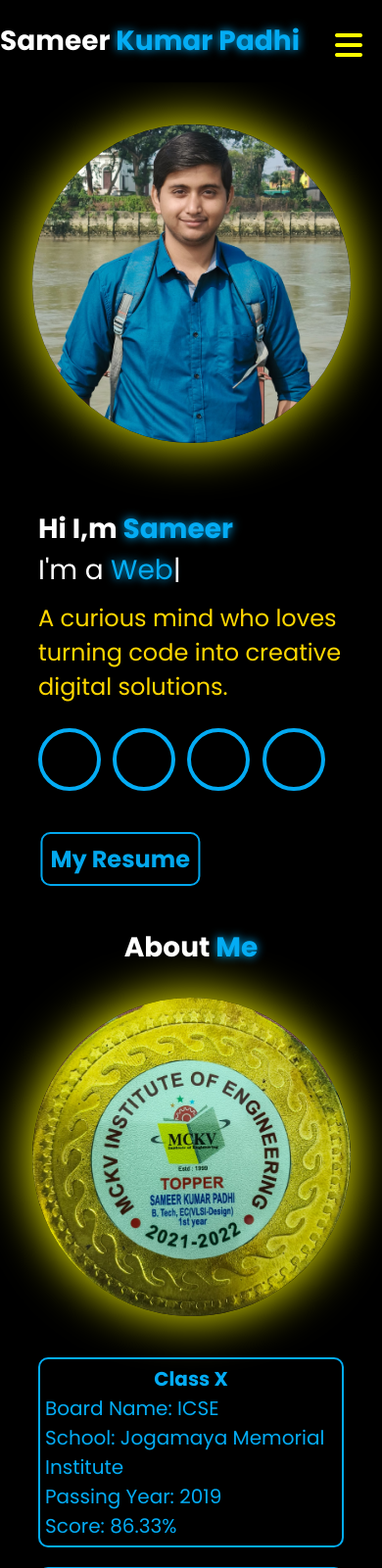
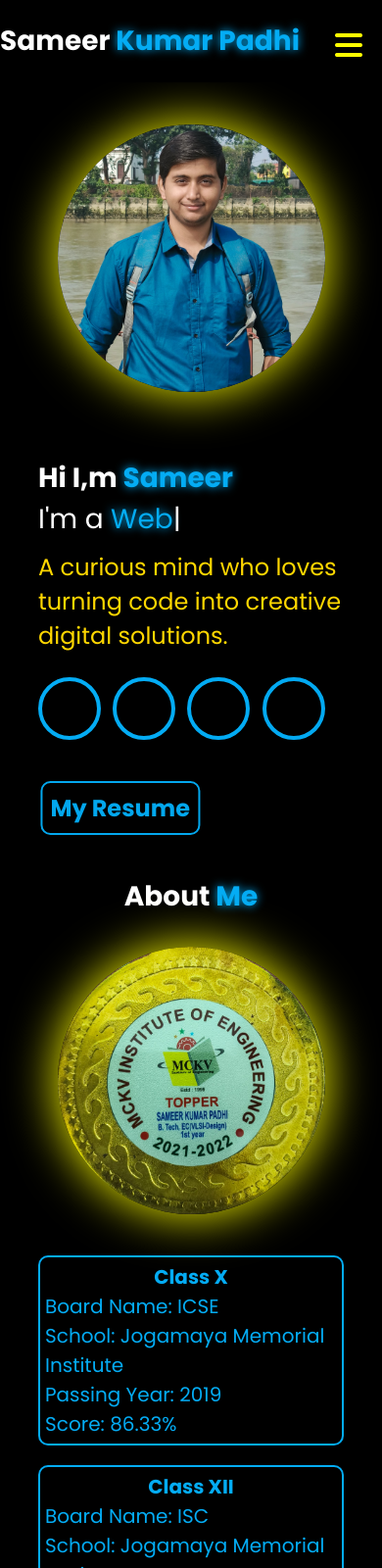
Before and after one commit to skp111/PortFolio-Website, a plain HTML site: page index.html in a window 390 px wide. Shown: the top 1600 px of the page at 98% size. Drawn offline with nearby package versions, Linux system fonts and the light colour scheme; some packages are replaced by stand-ins of ours; a script that the page names is missing; some icons are missing.

Commit message:
Add files via upload

```diff
--- a/style.css
+++ b/style.css
@@ -138,8 +138,8 @@ nav {
 
 .main-container .image {
     margin-top: 10vh;
-    width: 500px;
-    height: 500px;
+    width: 30vw;
+    height: 30vw;
     border-radius: 50%;
     overflow: hidden;
     box-shadow: 0 0 50px var(--shadow-color);
@@ -239,8 +239,8 @@ nav {
 }
 
 .about .medal {
-    width: 450px;
-    height: 450px;
+    width: 30vw;
+    height: 30vw;
     border-radius: 50%;
     overflow: hidden;
     box-shadow: 0 0 50px var(--shadow-color);
@@ -362,7 +362,7 @@ nav {
 
 .grid-container {
     display: grid;
-    grid-template-columns: repeat(2, 400px);
+    grid-template-columns: repeat(2, 25vw);
     grid-gap: 100px;
 }
 
@@ -602,8 +602,8 @@ footer a {
     }
 
     .main-container .image {
-        width: 600px;
-        height: 600px;
+        width: 70vw;
+        height: 70vw;
         place-items: center;
     }
 
@@ -639,8 +639,8 @@ footer a {
     }
 
     .about .medal {
-        width: 500px;
-        height: 500px;
+        width: 70vw;
+        height: 70vw;
     }
 
     .education {
@@ -696,7 +696,7 @@ footer a {
     }
 
     .grid-container {
-        grid-template-columns: repeat(1, 500px);
+        grid-template-columns: repeat(1, 70vw);
         row-gap: 30px;
     }
 
@@ -772,13 +772,6 @@ footer a {
 
     .main-container .content {
         margin-top: 8vh;
-        /*margin-left: 6%;*/
-    }
-
-    .main-container .image {
-        width: 325px;
-        height: 325px;
-        /*margin-left: 7.5%;*/
     }
 
     .content h1,
@@ -808,14 +801,7 @@ footer a {
 
     /*---------------------------About section---------------------------*/
 
-    .about .medal {
-        width: 325px;
-        height: 325px;
-        /*margin-left: 7.5%;*/
-    }
-
     .education ul {
-        /*margin-left: 6%;*/
         padding: 5px;
         font-size: 1.25rem;
     }
@@ -832,7 +818,6 @@ footer a {
 
     .ts {
         grid-template-columns: repeat(1, 90%);
-        /*argin-left: 2%;*/
     }
 
     .skill-bar .bar {
@@ -844,7 +829,6 @@ footer a {
     }
 
     .grid-container {
-        grid-template-columns: repeat(1, 100%);
         row-gap: 20px;
     }
 
```
